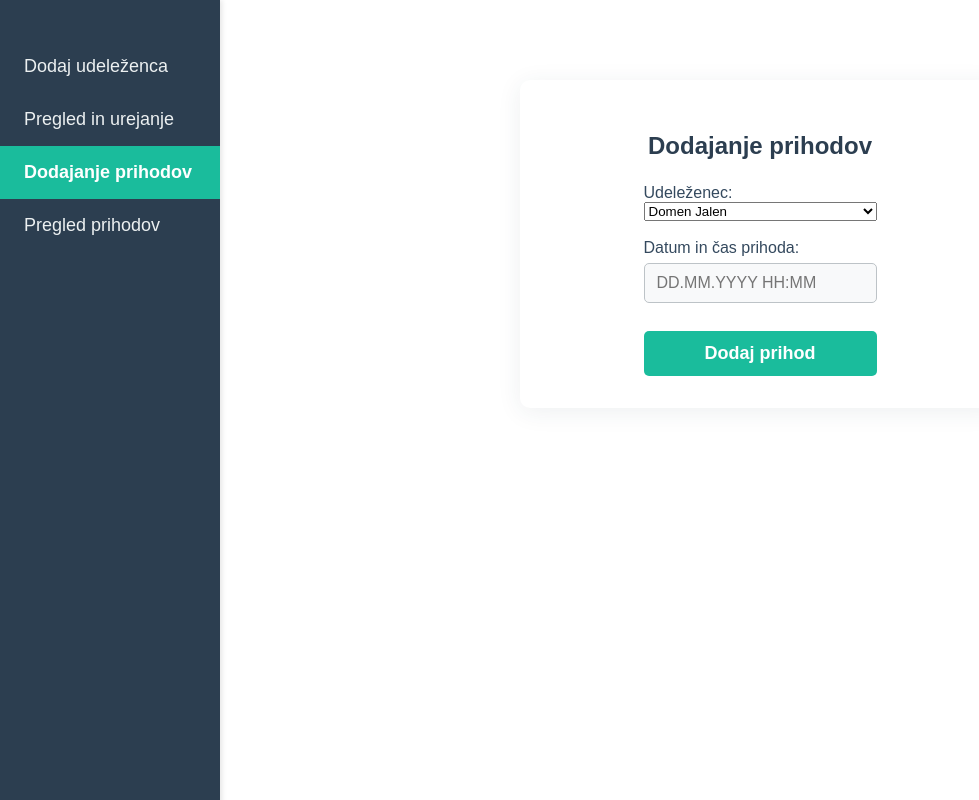
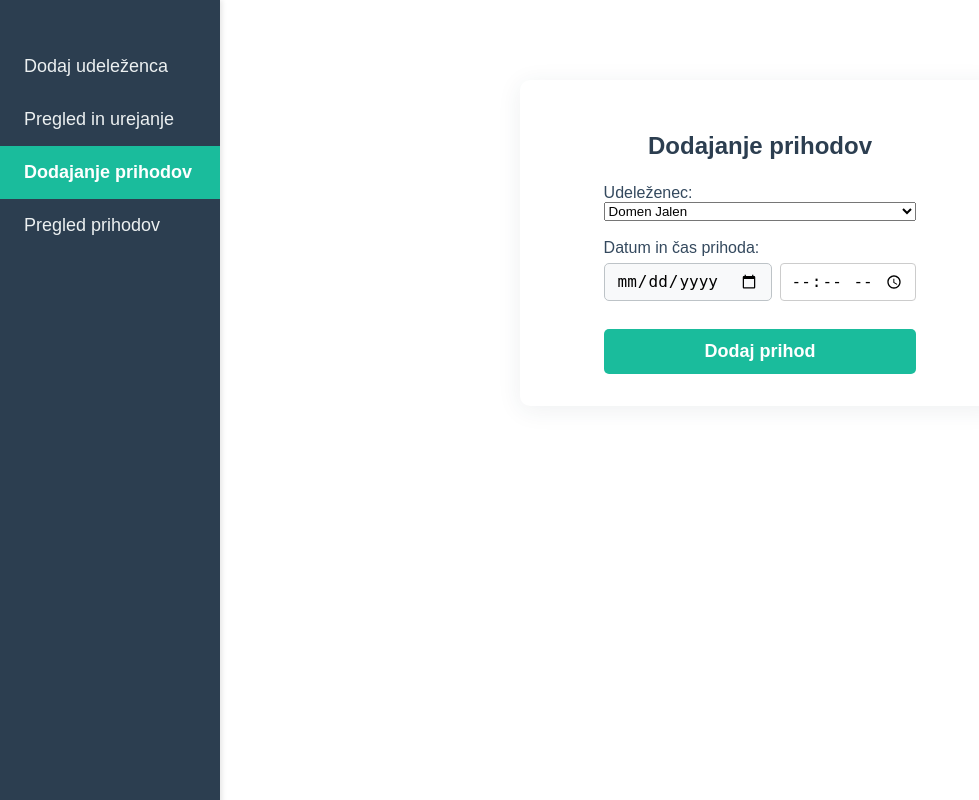
Before and after one commit to Shout-code/conference, a Django app: page /arrivals/add/ in a window 1280 px wide. Shown: the whole page, without its empty margins (0-979 px from the left). Run offline with Django 5.2, Linux system fonts and the light colour scheme; data comes from the database, SQL or seed files in the repository; both versions use the stored data as it was after the commit; parts of the project's set-up code (start-up, migrations or seed data) failed here and were passed over.

Commit message:
requirements.txt > dependencies.txt, formatting updates for date and time

```diff
--- a/attendees/models.py
+++ b/attendees/models.py
@@ -25,8 +25,8 @@ class AttendeeChangeLog(models.Model):
 
 class AttendeeChange(models.Model):
     ACTION_CHOICES = [
-        ('add', 'Add'),
-        ('edit', 'Edit'),
+        ('add', 'Dodaj'),
+        ('edit', 'Uredi'),
         ('delete', 'Delete'),
     ]
     attendee = models.ForeignKey('Attendee', on_delete=models.CASCADE, null=True, blank=True)
--- a/konferenca/templates/arrival_add.html
+++ b/konferenca/templates/arrival_add.html
@@ -12,9 +12,35 @@
       </select>
     </label>
    <label>Datum in čas prihoda:
-  <input type="text" name="arrived_at" required placeholder="DD.MM.YYYY HH:MM">
+    <div style="display: flex; gap: 8px; align-items: baseline;">
+      <input type="date" name="arrival_date" required class="styled-input align-baseline">
+      <input type="time" name="arrival_time" required class="styled-input align-baseline">
+    </div>
 </label>
     <button type="submit">Dodaj prihod</button>
+    <style>
+      .align-baseline {
+        align-self: baseline;
+      }
+      .styled-input {
+        padding: 6px 10px;
+        border: 1px solid #ccc;
+        border-radius: 4px;
+        font-size: 1rem;
+        background: #fff;
+        box-sizing: border-box;
+        height: 38px;
+        min-height: 38px;
+        line-height: 1.2;
+        vertical-align: middle;
+        margin: 0;
+        display: inline-block;
+      }
+      .styled-input:focus {
+        border-color: #0078d7;
+        outline: none;
+      }
+    </style>
   </form>
 </div>
 {% endblock %}
--- a/konferenca/templates/attendee_add.html
+++ b/konferenca/templates/attendee_add.html
@@ -11,7 +11,7 @@
       <input type="text" name="last_name" required>
     </label>
     <label>Datum rojstva:
-      <input type="text" name="birth_date" required placeholder="DD.MM.YYYY">
+      <input type="date" name="birth_date" required>
     </label>
     <label>Številka kartice:
       <input type="text" name="card_number" required>
--- a/konferenca/templates/attendee_edit.html
+++ b/konferenca/templates/attendee_edit.html
@@ -11,7 +11,7 @@
       <input type="text" name="last_name" value="{{ attendee.last_name }}" required>
     </label>
     <label>Datum rojstva:
-      <input type="text" name="birth_date" value="{{ attendee.birth_date|date:'d.m.Y' }}" required placeholder="DD.MM.YYYY">
+      <input type="date" name="birth_date" value="{{ attendee.birth_date|date:'Y-m-d' }}" required>
     </label>
     <label>Številka kartice:
       <input type="text" name="card_number" value="{{ attendee.card_number }}" required>
--- a/konferenca/templates/attendee_list.html
+++ b/konferenca/templates/attendee_list.html
@@ -14,7 +14,7 @@
   <tr>
     <td>{{ attendee.first_name }}</td>
     <td>{{ attendee.last_name }}</td>
-    <td>{{ attendee.birth_date }}</td>
+    <td>{{ attendee.birth_date|date:'d.m.Y' }}</td>
     <td>{{ attendee.card_number }}</td>
     <td><a href="{% url 'attendee_edit' attendee.id %}">Uredi</a></td>
   </tr>
--- a/konferenca/views.py
+++ b/konferenca/views.py
@@ -22,10 +22,10 @@ def attendee_add(request):
         card_number = request.POST.get('card_number')
         birth_date = None
         try:
-            birth_date = datetime.datetime.strptime(birth_date_str, "%d.%m.%Y").date()
+            birth_date = datetime.datetime.strptime(birth_date_str, "%Y-%m-%d").date()
         except (ValueError, TypeError):
             birth_date = None
-            messages.error(request, "Datum rojstva ni veljaven. Uporabite obliko DD.MM.LLLL.")
+            messages.error(request, "Datum rojstva ni veljaven. Uporabite obliko YYYY-MM-DD.")
 
         if card_number and Attendee.objects.filter(card_number=card_number).exists():
             messages.error(request, "Ta številka kartice je že uporabljena.")
@@ -57,14 +57,16 @@ def arrival_add(request):
     attendees = Attendee.objects.all()
     if request.method == 'POST':
         attendee_id = request.POST.get('attendee_id')
-        arrived_at = request.POST.get('arrived_at')
-        if attendee_id and arrived_at:
+        arrival_date = request.POST.get('arrival_date')
+        arrival_time = request.POST.get('arrival_time')
+        if attendee_id and arrival_date and arrival_time:
             attendee = Attendee.objects.get(id=attendee_id)
             if Arrival.objects.filter(attendee=attendee).exists():
                 messages.error(request, "Ta udeleženec je že bil evidentiran s to številko kartice.")
             else:
                 try:
-                    arrived_at_dt = datetime.datetime.strptime(arrived_at, "%d.%m.%Y %H:%M")
+                    arrived_at_str = f"{arrival_date} {arrival_time}"
+                    arrived_at_dt = datetime.datetime.strptime(arrived_at_str, "%Y-%m-%d %H:%M")
                 except ValueError:
                     arrived_at_dt = None
                 if arrived_at_dt:
@@ -74,7 +76,7 @@ def arrival_add(request):
                     )
                     return redirect('arrival_list')
                 else:
-                    messages.error(request, "Datum prihoda ni veljaven. Uporabite obliko DD.MM.YYYY HH:MM.")
+                    messages.error(request, "Datum ali čas prihoda ni veljaven. Uporabite obliko YYYY-MM-DD in HH:MM.")
     return render(request, 'arrival_add.html', {'attendees': attendees})
 
 def attendee_edit(request, pk):
@@ -163,14 +165,51 @@ def attendee_change_list(request):
     q = request.GET.get('q', '')
     changes = AttendeeChange.objects.all()
     if q:
+        action_map = {
+            'dodaj': 'add',
+            'uredi': 'edit',
+            'delete': 'delete',
+        }
+        q_lower = q.lower()
+        action_value = action_map.get(q_lower)
+        action_filter = Q()
+        if action_value:
+            action_filter = Q(action__iexact=action_value)
         changes = changes.filter(
             Q(attendee__first_name__icontains=q) |
             Q(attendee__last_name__icontains=q) |
             Q(user__email__icontains=q) |
-            Q(action__icontains=q)
+            Q(action__icontains=q) |
+            action_filter
         )
     changes = changes.order_by('-timestamp')
-    return render(request, 'attendee_change_list.html', {'changes': changes})
+
+    formatted_changes = []
+    for change in changes:
+        ts = change.timestamp
+        formatted_timestamp = ts.strftime('%d.%m.%Y %H:%M') if ts else ''
+
+        birth_date = change.data_snapshot.get('birth_date')
+        formatted_birth_date = ''
+        if birth_date:
+            try:
+                from datetime import datetime
+                formatted_birth_date = datetime.strptime(birth_date, '%Y-%m-%d').strftime('%d.%m.%Y')
+            except Exception:
+                formatted_birth_date = birth_date
+
+        data_snapshot = dict(change.data_snapshot)
+        data_snapshot['birth_date'] = formatted_birth_date
+
+        formatted_changes.append({
+            'attendee': change.attendee,
+            'get_action_display': change.get_action_display(),
+            'user': change.user,
+            'timestamp': formatted_timestamp,
+            'data_snapshot': data_snapshot,
+        })
+
+    return render(request, 'attendee_change_list.html', {'changes': formatted_changes})
 
 def serialize_for_json(data):
     for k, v in data.items():
```
Also changed, not shown: konferenca/templates/arrival_list.html (+5 -3 lines), db.sqlite3, dependencies.txt (renamed from requirements.txt).
